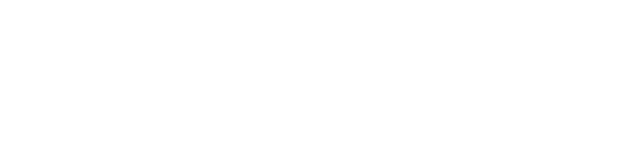
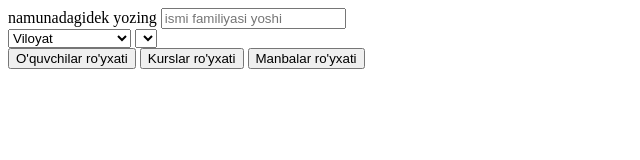
Before and after one commit to Spartak-javohir/menijir-jurnali, a website: page views/index.html in a window 1280 px wide. Shown: the whole page, without its empty margins (0-640 px from the left). Drawn offline with Linux system fonts and the light colour scheme.

Commit message:
add express and change server.js and change index.html

```diff
--- a/package.json
+++ b/package.json
@@ -16,5 +16,8 @@
   "bugs": {
     "url": "https://github.com/Spartak-javohir/menijir-jurnali/issues"
   },
-  "homepage": "https://github.com/Spartak-javohir/menijir-jurnali#readme"
+  "homepage": "https://github.com/Spartak-javohir/menijir-jurnali#readme",
+  "dependencies": {
+    "express": "^4.17.1"
+  }
 }
--- a/public/main.js
+++ b/public/main.js
@@ -0,0 +1 @@
+const
--- a/views/index.html
+++ b/views/index.html
@@ -8,6 +8,45 @@
     <link rel="stylesheet" href="../public/style.css">
 </head>
 <body>
+    <section>
+        <div class="container">
+            <nav class="navbar">
+                <form action="POST">
+
+                    <div class="input__div">
+                        <span>namunadagidek yozing</span>
+                        <input class="add__student" type="text" required placeholder="ismi familiyasi yoshi" >
+                    </div>
+                    <select name="hudud" id="selectHudud">
+                        <option value="active">Viloyat</option>
+                        <option value="andijon">Andijon</option>
+                        <option value="buxoro">Buxoro</option>
+                        <option value="fargona">Farg'ona</option>
+                        <option value="jizzax">Jizzax</option>
+                        <option value="xorazm">Xorazm</option>
+                        <option value="namangan">Namangan</option>
+                        <option value="navoiy">Navoiy</option>
+                        <option value="samarqand">Samarqand</option>
+                        <option value="sirdaryo">Sirdaryo</option>
+                        <option value="qashqadaryo">Qashqadaryo</option>
+                        <option value="toshkent">Toshkent</option>
+                        <option value="surxondaryo">Surxondaryo</option>
+                        <option value="qoraqalpogiston">Qoraqalpog'iston</option>
+                        <option value="toshshahar">Toshkent shahar</option>
+                    </select>
+                    <select name="kurs" id="kursRuyxat"></select>
+                </form>
+            </nav>
+            <header class="header">
+                <div class="left">
+                    <button type="menu" class="btn btn-succes">O'quvchilar ro'yxati</button>
+                    <button type="menu" class="btn btn-succes">Kurslar ro'yxati</button>
+                    <button type="menu" class="btn btn-succes">Manbalar ro'yxati</button>
+                </div>
+                <div class="right"></div>
+            </header>
+        </div>
+    </section>
 
 
     <script src="../public/main.js"></script>
```
Also changed, not shown: server.js (+14 -0 lines), favicon.ico (added), routs/kurs.js (added), 1 other file.
